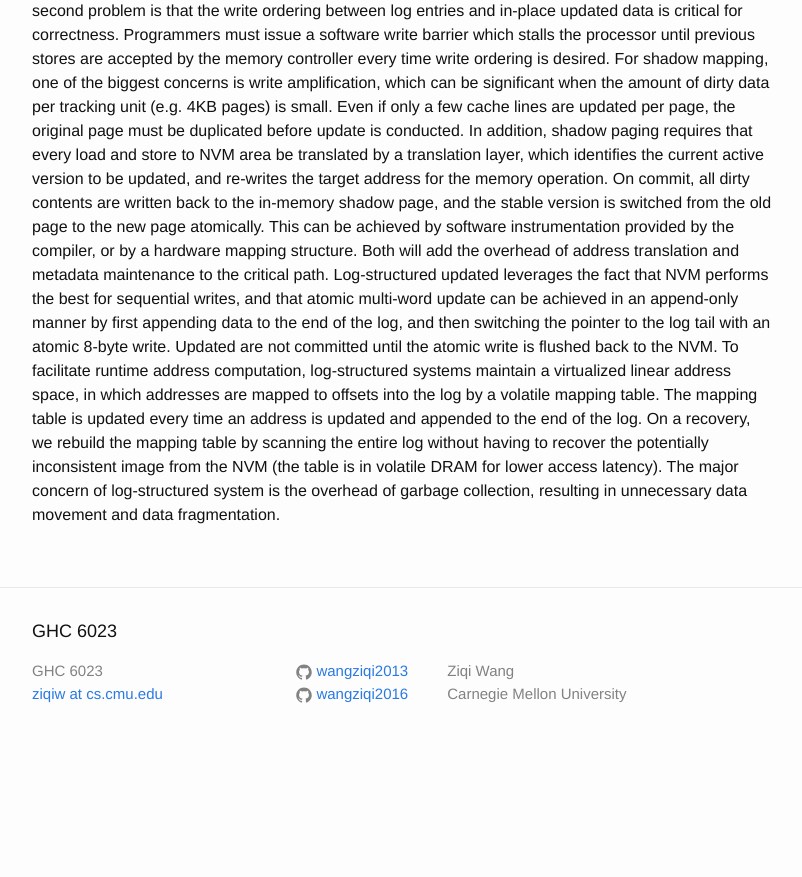
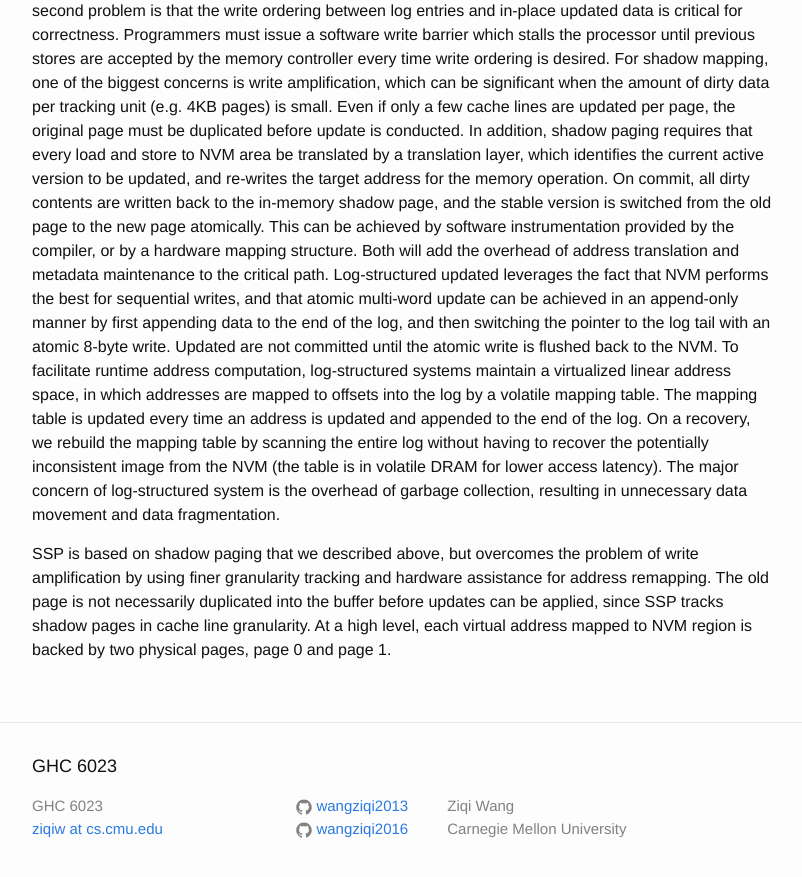
Before and after one commit to wangziqi2013/wangziqi2013.github.io, a Jekyll site: the page built from _posts/2019-12-08-ssp.markdown, in a window 1280 px wide and 900 px high, scrolled down 727 px. Shown: the top 877 px of the window, without its empty margins (238-1040 px from the left). Built offline with Jekyll 4.4.1, drawn with Linux system fonts in a browser that asks for light colours; before the commit the page ends 1492 px from its top, so only the background shows below that.

Commit message:
Adding double bufdering

```diff
--- a/_posts/2019-12-08-ssp.markdown
+++ b/_posts/2019-12-08-ssp.markdown
@@ -38,3 +38,8 @@ The mapping table is updated every time an address is updated and appended to th
 the mapping table by scanning the entire log without having to recover the potentially inconsistent image from the NVM
 (the table is in volatile DRAM for lower access latency). The major concern of log-structured system is the overhead of
 garbage collection, resulting in unnecessary data movement and data fragmentation.
+
+SSP is based on shadow paging that we described above, but overcomes the problem of write amplification by using finer
+granularity tracking and hardware assistance for address remapping. The old page is not necessarily duplicated into the
+buffer before updates can be applied, since SSP tracks shadow pages in cache line granularity. At a high level, each virtual
+address mapped to NVM region is backed by two physical pages, page 0 and page 1.
```
